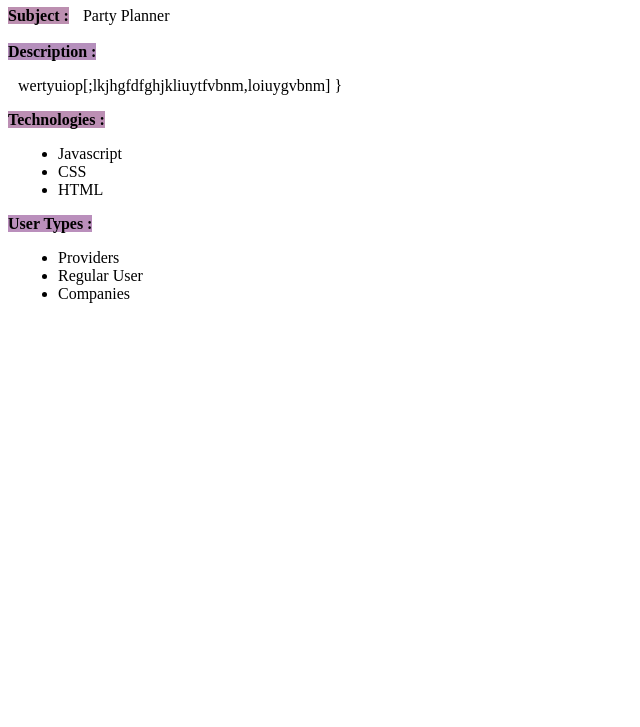
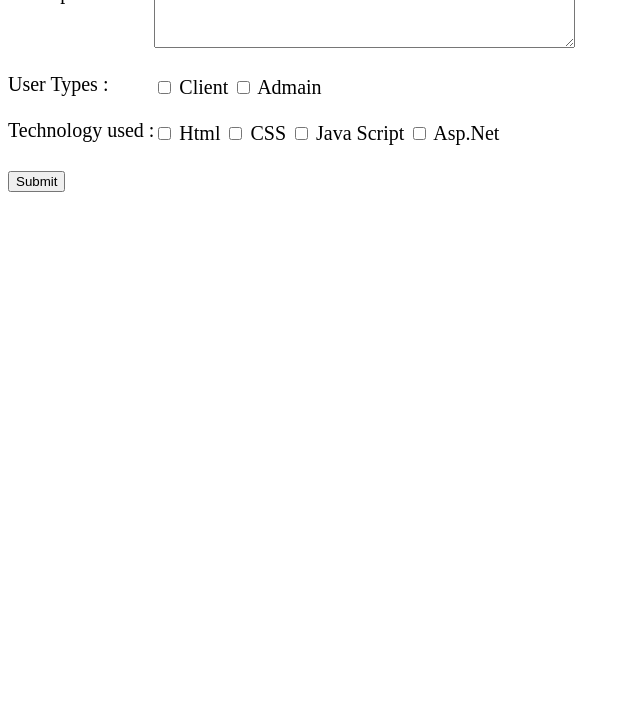
Before and after one commit to eman-alfokaha/js-tasks, a plain HTML site: page 9-js/task1/index.html in a window 1280 px wide. Shown: the part 73-800 px from the top of the page, without its empty margins (0-640 px from the left). Drawn offline with Linux system fonts and the light colour scheme.

Commit message:
Update index.html

```diff
--- a/9-js/task1/index.html
+++ b/9-js/task1/index.html
@@ -1,30 +1,121 @@
 <!DOCTYPE html>
 <html lang="en">
 <head>
-    <meta charset="UTF-8">
-    <meta http-equiv="X-UA-Compatible" content="IE=edge">
-    <meta name="viewport" content="width=device-width, initial-scale=1.0">
-    <title>Session Storage</title>
+
 </head>
+<style>
+    body{
+        font-size: 20px;
+
+    }
+      .con{
+            display: flex;
+            flex-direction: row;
+        }
+</style>
 <body>
-    <h1>Master Beast</h1>
-    <span style="background-color:rgb(188, 143, 176); font-weight: bold;">Subject :</span>
-    <span id="sub" style="margin-left:10px;"></span> <br> <br>
-    <span style="background-color:rgb(181, 143, 188); font-weight: bold;">Description :</span>
-    <p id="desc" style="margin-left:10px;"></p>
-    <span style="background-color:rgb(188, 143, 180); font-weight: bold;">Technologies :</span>
-    <ul id="technologies" style="margin-left:10px;">
-        <li id="JS">JavaScript</li>
-        <li id="CSS">CSS</li>
-        <li id="HTML">HTML</li>
-    </ul>
-    <span style="background-color:rgb(186, 143, 188); font-weight: bold;">User Types :</span>
-    <ul id="user" style="margin-left:10px;">
-        <li id="prov"></li>
-        <li id="RU"></li>
-        <li id="Comp"></li>
-    </ul>
+    <form>
 
-    <script src="master.js"></script>
+
+        <div class="con">
+
+            <div>
+                <label for="subj" >Subject:</label><br><br>
+                <label for="desc" > Description:</label><br><br><br><br>
+                <label> User Types :</label><br><br>
+                <label> Technology used :</label>
+
+            </div>
+
+            <div>
+     <input type="text" id="subj" ><br><br>
+     <textarea id="desc" name="desc"  rows="4" cols="50"></textarea> <br><br>
+     <input type="checkbox" id="client" name="client" value="client">
+     <label for="client"> Client</label>
+     <input type="checkbox" id="admain" name="admain" value="admain">
+     <label for="admain"> Admain</label><br><br>
+     <input type="checkbox" id="html" name="html" value="html">
+     <label for="html"> Html</label>
+     <input type="checkbox" id="css" name="css" value="css">
+     <label for="css"> CSS</label>
+     <input type="checkbox" id="js" name="js" value="js">
+     <label for="js"> Java Script</label>
+     <input type="checkbox" id="asp.net" name="asp.net" value="asp.net">
+     <label for="asp.net"> Asp.Net</label><br>
+
+            </div>
+
+        </div>
+    </form><br>
+    <button onclick="showCard()">Submit</button><br>
+
+    <div id="card" style="display: none;" >
+        <labe> Subject :</labe>
+        <span id="sub"></span><br>
+        <labe> Description :</labe>
+        <span id="des"></span><br>
+        <labe> User Types:</labe>
+        <span id="uType"></span><br>
+        <labe> Technology used:</labe>
+        <span id="techno"></span><br>
+
+
+    </div>
+
+    <script>
+function showCard() {
+    document.getElementById('card').style.display="block";
+    document.getElementById('card').style.background="GREEN";
+
+
+    let Sname=document.getElementById("subj").value;
+    window.sessionStorage.setItem("Subject",Sname);
+    window.sessionStorage.getItem("Subject");
+    document.getElementById("sub").innerHTML+=Sname;
+
+
+    let Des=document.getElementById("desc").value;
+    window.sessionStorage.setItem("Description",Des);
+    window.sessionStorage.getItem('Description');
+    document.getElementById("des").innerHTML+=Des;
+
+
+     let users=""
+     if (document.getElementById("client").checked) {
+        users+=document.getElementById("client").value;
+     }
+     if(document.getElementById("admain").checked){
+        users+=document.getElementById("admain").value;
+     }
+
+
+     window.sessionStorage.setItem("UserTypes",users);
+
+    window.sessionStorage.getItem('UserTypes');
+    document.getElementById("uType").innerHTML+=users;
+
+
+    let tec=""
+    if (document.getElementById("html").checked) {
+        tec+=document.getElementById("html").value;
+    }
+    if(document.getElementById("css").checked){
+        tec+=document.getElementById("css").value;
+    }
+    if(document.getElementById("js").checked){
+        tec+=document.getElementById("js").value;
+    }
+    if(document.getElementById("asp.net").checked){
+        tec+=document.getElementById("asp.net").value;
+    }
+    window.sessionStorage.setItem("TechnologyUsed",tec);
+
+    window.sessionStorage.getItem('TechnologyUsed');
+   document.getElementById("techno").innerHTML+=tec;
+
+}
+
+    </script>
+
 </body>
 </html>
```
